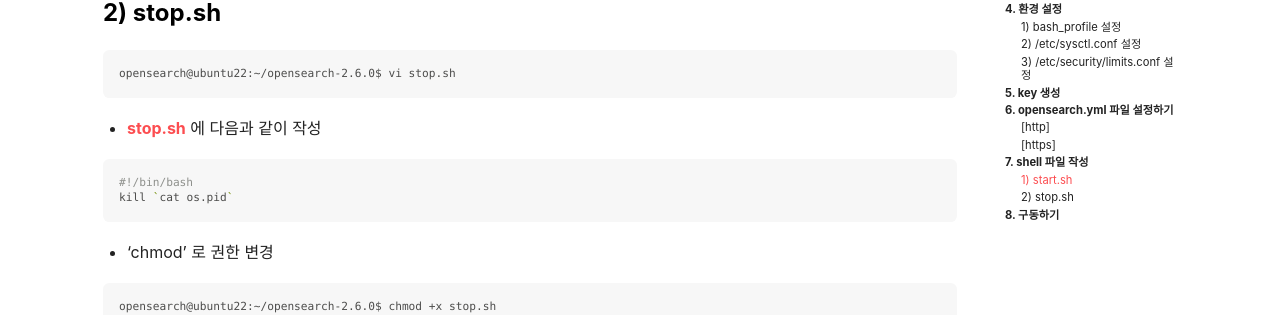
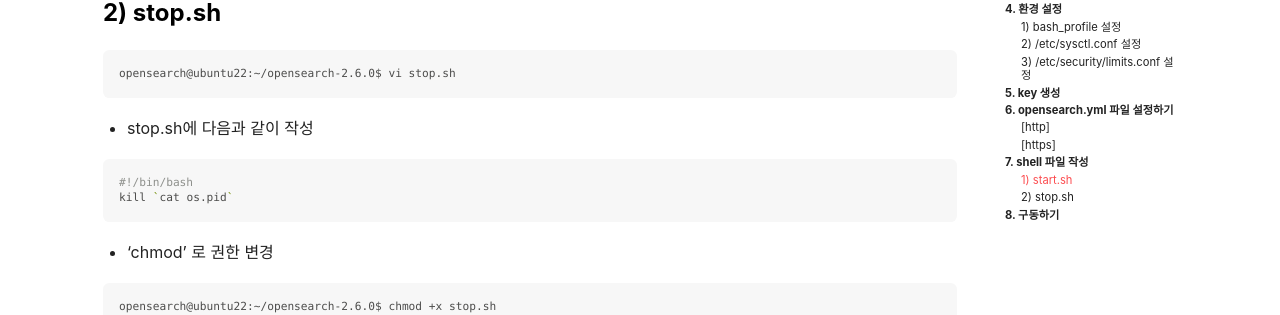
Before and after one commit to cloudnine-mj/cloudnine-mj.github.io, a Jekyll site: the page built from _posts/2023-10-15-ELK 구축 - OpenSearch.md, in a window 1280 px wide and 900 px high, scrolled down 4658 px. Shown: the part 142-457 px from the top of the window. Built offline with Jekyll 4.4.1, drawn with Linux system fonts in a browser that asks for light colours; nearby versions of some CDN libraries; part of the change alters nothing that is shown.

Commit message:
opensearch modified

````diff
--- a/_posts/2023-10-15-ELK 구축 - OpenSearch.md
+++ b/_posts/2023-10-15-ELK 구축 - OpenSearch.md
@@ -270,7 +270,7 @@ opensearch@ubuntu22:~/opensearch-2.6.0$ chmod +x start.sh
 opensearch@ubuntu22:~/opensearch-2.6.0$ vi stop.sh
 ```
 
-- [stop.sh](http://stop.sh) 에 다음과 같이 작성
+- stop.sh에 다음과 같이 작성
 
 ```bash
 #!/bin/bash
````
